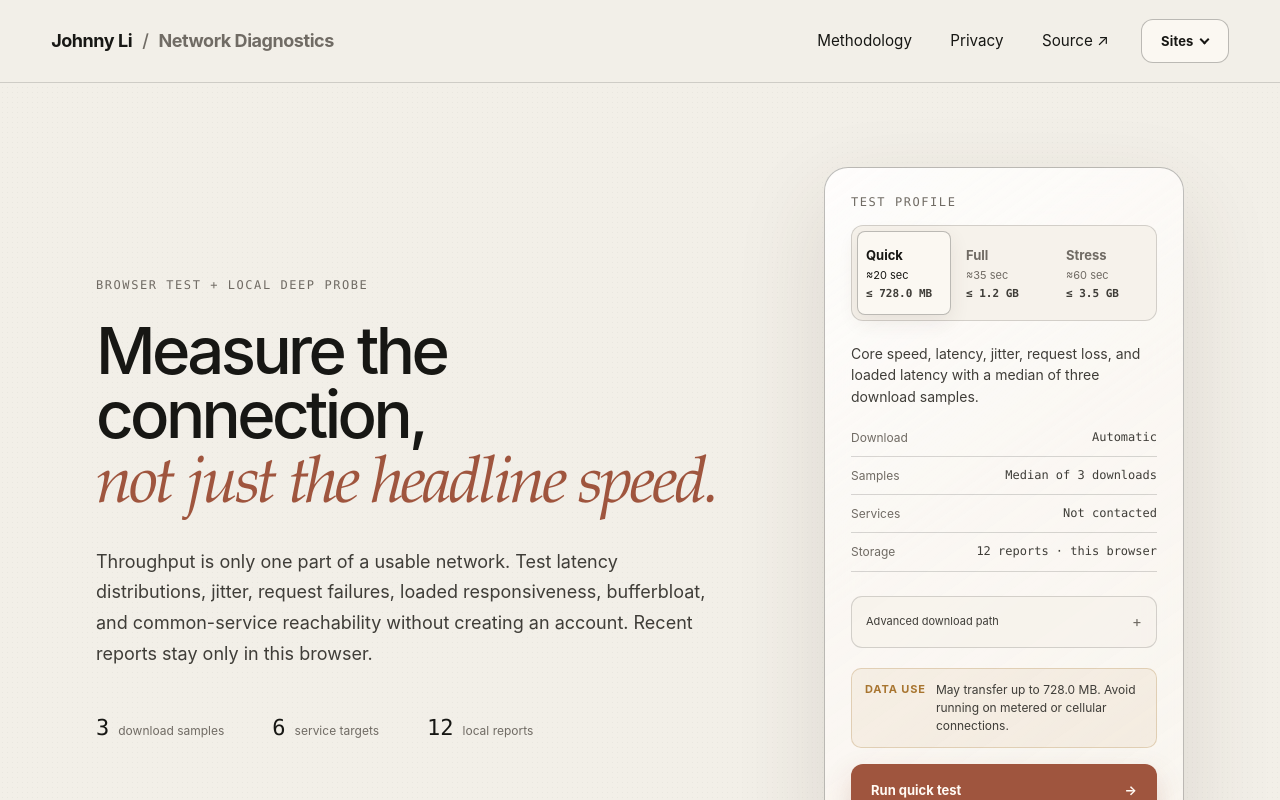
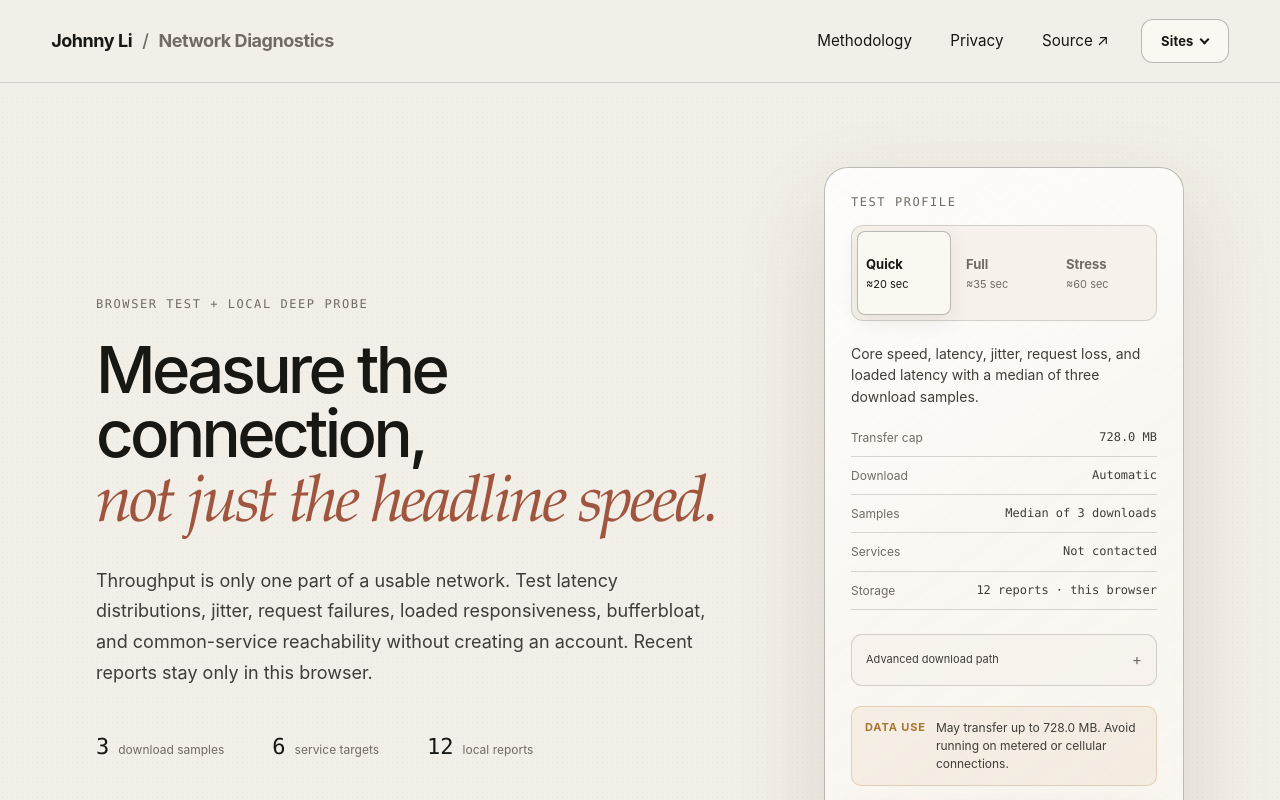
Before and after one commit to JohnnyZLi/Network-Diagnostics-Suite, a React (Vite) app: page / in a window 1280 px wide. Shown: the top 800 px of the page. Built offline with nearby package versions, Linux system fonts and the light colour scheme.

Commit message:
Correct transfer cap information hierarchy

```diff
--- a/src/components/TestControls.tsx
+++ b/src/components/TestControls.tsx
@@ -47,21 +47,19 @@ export function TestControls({
       <div className="mode-selector" role="radiogroup" aria-label="Diagnostic test profile">
         {(Object.keys(TEST_MODES) as TestMode[]).map((option) => {
           const optionConfig = TEST_MODES[option];
-          const optionTransferCap = optionConfig.downloadCapBytes + optionConfig.uploadCapBytes;
           return (
             <button
               className={mode === option ? "mode-option mode-option--active" : "mode-option"}
               type="button"
               role="radio"
               aria-checked={mode === option}
-              aria-label={`${optionConfig.name}, ${optionConfig.estimatedTime}, up to ${formatBytes(optionTransferCap)}`}
+              aria-label={`${optionConfig.name}, ${optionConfig.estimatedTime}`}
               disabled={running}
               onClick={() => onModeChange(option)}
               key={option}
             >
               <span>{optionConfig.name}</span>
               <small aria-hidden="true">{compactEstimatedTime(optionConfig.estimatedTime)}</small>
-              <small className="mode-option__cap" aria-hidden="true">≤ {formatBytes(optionTransferCap)}</small>
             </button>
           );
         })}
@@ -70,6 +68,7 @@ export function TestControls({
       <div className="test-controls__summary">
         <p>{config.description}</p>
         <dl>
+          <div><dt>Transfer cap</dt><dd>{formatBytes(transferCap)}</dd></div>
           <div><dt>Download</dt><dd className={downloadPath === "auto" ? "path-recommendation" : ""}>{DOWNLOAD_PATHS[downloadPath].name}</dd></div>
           <div><dt>Samples</dt><dd>Median of {config.downloadSamples} downloads</dd></div>
           <div><dt>Services</dt><dd>{config.includeServices ? "6 destinations" : "Not contacted"}</dd></div>
```
